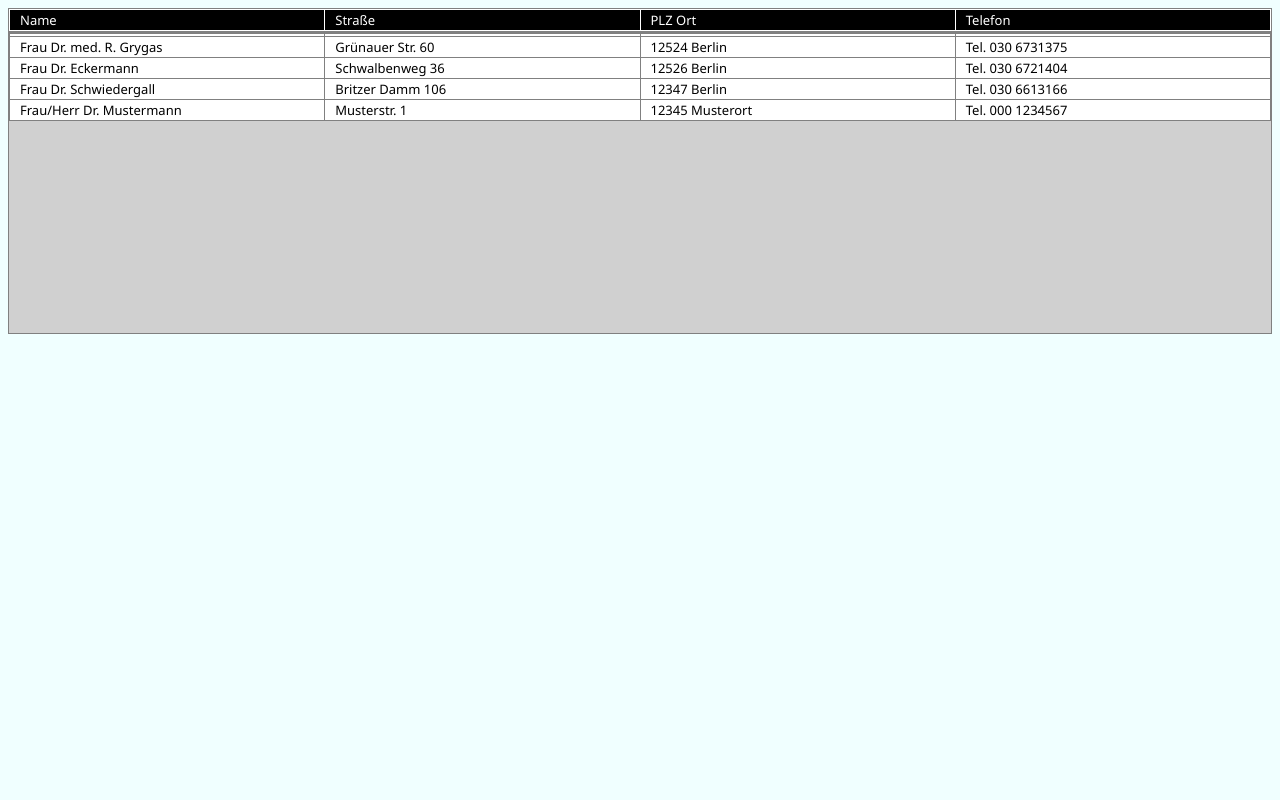
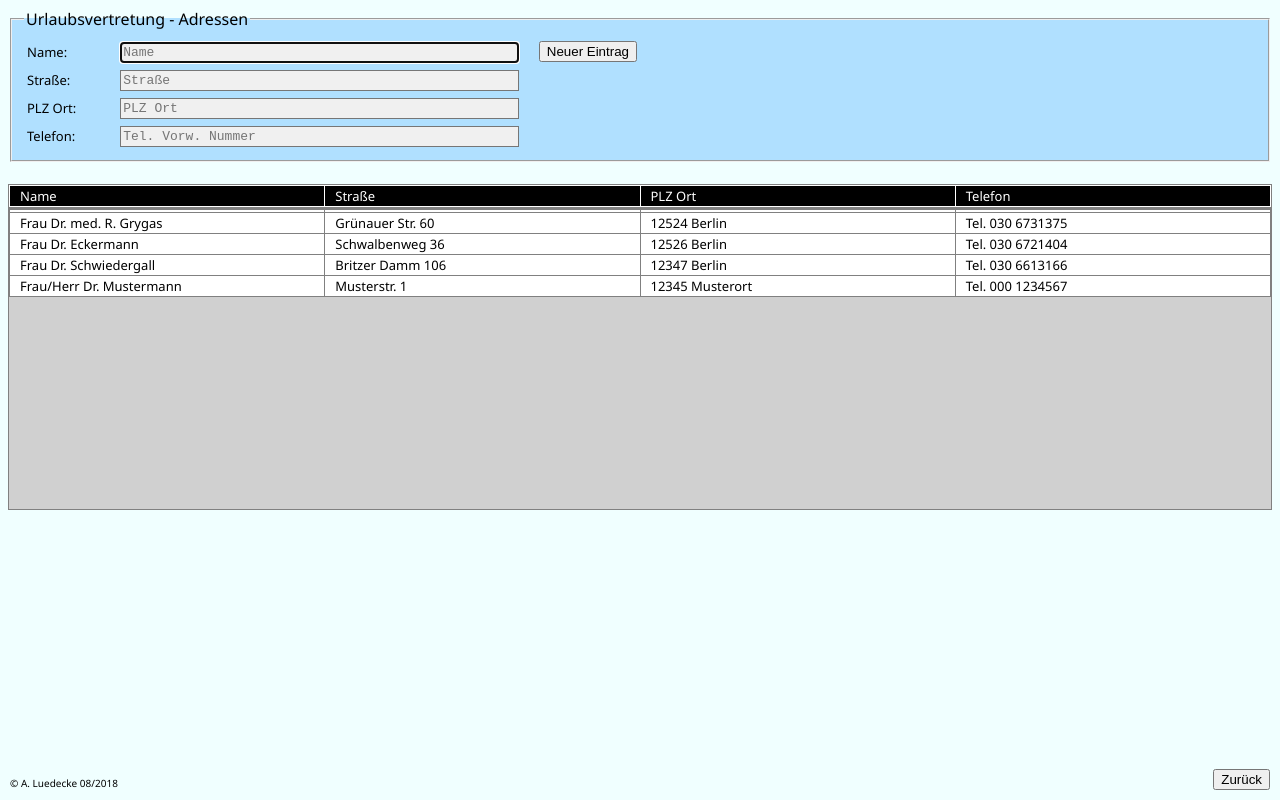
Before and after one commit to ALuedecke/pfanni-neu, a PHP site: page /vacation_edit/vacation_edit_subst_address.php in a window 1280 px wide. Run offline with PHP 8.4, Linux system fonts and the light colour scheme.

Commit message:
vacation edit substitution addresses 2. commit

```diff
--- a/styles/vacation_subst_edit.css
+++ b/styles/vacation_subst_edit.css
@@ -3,9 +3,48 @@
  * Purpose:  styles for substitution edit form
  * Created:  Aug/08/2018
  */
+
 body {
     background-color:#F0FFFF;
     font-family:'Segoe UI', Tahoma, Geneva, Verdana, sans-serif;
+}
+
+div.buttons {
+    position:absolute;
+    bottom:10px;
+    right:10px;
+}
+
+div.stamp {
+    position:absolute;
+    bottom:10px;
+    left:10px;
+    font-size:x-small;
+}
+
+fieldset {
+    background-color:#B0E0FF;
+}
+
+label {
+    font-size:small;
+}
+
+.ctls {
+    width:50%;
+}
+
+.ctls td {
+    width:65%;
+}
+
+.ctls td.btn {
+    width:20%;
+    text-align:right;
+}
+
+.ctls td.lbl {
+    width:15%;
 }
 
 .grid {
@@ -66,3 +105,13 @@ body {
     padding-right:25px;
     width:25%;
 }
+
+.txt {
+    background-color:#F0F0F0;
+    border-style:solid;
+    border-width:1px;
+    font-family:'Courier New', Courier, monospace;
+    font-size:small;
+    height:17px;
+    width:100%;
+}
--- a/vacation_edit/vacation_edit_subst_address.php
+++ b/vacation_edit/vacation_edit_subst_address.php
@@ -52,6 +52,56 @@
             row[adr_idx].className = "selected";
         }
     </script>
+    <form id="frm_edit" method="POST" action="vacation_edit_subst_address.php">
+
+    <fieldset>
+        <legend>Urlaubsvertretung - Adressen</legend>
+        <div>
+            <table class="ctls">
+                <tr>
+                    <td class="lbl"><label for="txt_name">Name:</label></td>
+                    <td><input autofocus
+                               class="txt"
+                               name="txt_name"
+                               placeholder="Name"
+                               required
+                               type="text"
+                               value=""></td>
+                    <td class="btn"><input type="button" name="btn_new" value="Neuer Eintrag"></td>
+                </tr>
+                <tr>
+                    <td class="lbl"><label for="txt_str">Stra&szlig;e:</label></td>
+                    <td><input class="txt"
+                               name="txt_str"
+                               placeholder="Stra&szlig;e"
+                               required
+                               type="text"
+                               value=""></td>
+                    <td></td>
+                </tr>
+                <tr>
+                    <td class="lbl"><label for="txt_location">PLZ Ort:</label></td>
+                    <td><input class="txt"
+                               name="txt_location"
+                               type="text"
+                               placeholder="PLZ Ort"
+                               required
+                               value=""></td>
+                    <td></td>
+                </tr>
+                <tr>
+                    <td class="lbl"><label for="txt_phone">Telefon:</label></td>
+                    <td><input class="txt"
+                               name="txt_phone"
+                               type="text"
+                               placeholder="Tel. Vorw. Nummer"
+                               required
+                               value=""></td>
+                    <td></td>
+                </tr>
+            </table>
+        </div>
+    </fieldset><br />
     <div class="head">
         <table>
             <tr>
@@ -75,6 +125,18 @@
           <?php endforeach; $idx_adr = 0; ?>
         </table>
     </div>
+    <div class="buttons">
+        <input type="button"
+               name="btn_exit"
+               value="Zur&uuml;ck"
+               onclick="popup('vacation_edit.php', '')">
+    </div>
+
+    </form>
+    <div class="stamp">
+        &copy; A. Luedecke 08/2018
+    </div>
+    <script async type="text/javascript" src="../scripts/popup.js"></script>
 </body>
 
 </html>
```
Also changed, not shown: styles/vacation_edit.css (+17 -2 lines), vacation_edit/vacation_edit.php (+11 -3 lines).
